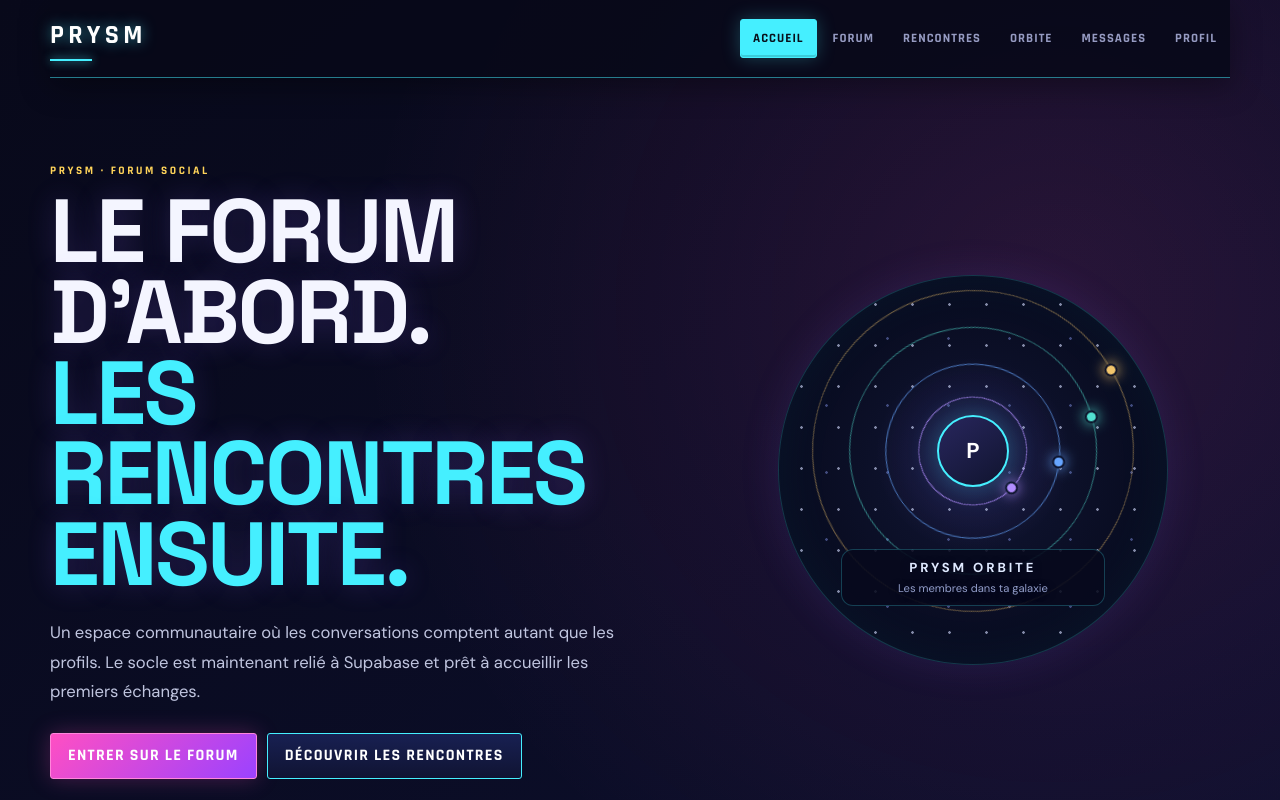
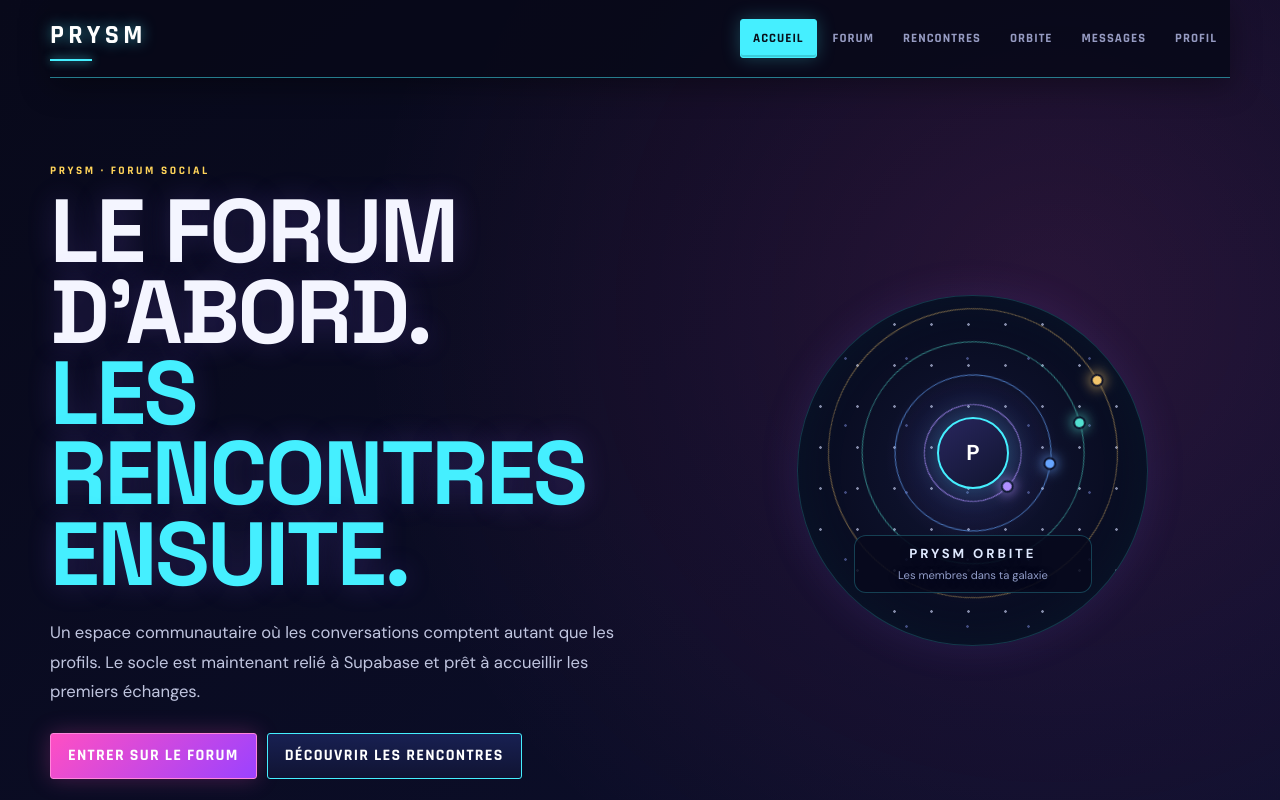
Before and after one commit to LadyOoscar/Prysm-forum, a Next.js app: page / in a window 1280 px wide. Shown: the top 800 px of the page. Built offline with nearby package versions, Linux system fonts and the light colour scheme; no server answers; the database is empty.

Commit message:
Reduce homepage Orbite visual by 10 percent

```diff
--- a/app/globals.css
+++ b/app/globals.css
@@ -318,7 +318,7 @@ input:focus,textarea:focus,select:focus{box-shadow:0 0 0 2px rgba(69,239,255,.1)
 
 
 /* PRYSM ORBITE homepage hero */
-.home-orbit{position:relative;display:block;align-self:center;width:min(100%,390px);aspect-ratio:1;margin:0 auto;overflow:hidden;border:1px solid rgba(69,239,255,.2);border-radius:50%;background:radial-gradient(circle at 50% 46%,rgba(139,98,255,.18),transparent 34%),radial-gradient(circle at 50% 50%,#111634,#070a1d 75%);box-shadow:inset 0 0 55px rgba(69,239,255,.06),0 0 42px rgba(139,98,255,.12);text-decoration:none}
+.home-orbit{position:relative;display:block;align-self:center;width:min(100%,351px);aspect-ratio:1;margin:0 auto;overflow:hidden;border:1px solid rgba(69,239,255,.2);border-radius:50%;background:radial-gradient(circle at 50% 46%,rgba(139,98,255,.18),transparent 34%),radial-gradient(circle at 50% 50%,#111634,#070a1d 75%);box-shadow:inset 0 0 55px rgba(69,239,255,.06),0 0 42px rgba(139,98,255,.12);text-decoration:none}
 .home-orbit-stars{position:absolute;inset:0;opacity:.6;background-image:radial-gradient(#d4dcff 1px,transparent 1.5px),radial-gradient(#6674ba 1px,transparent 1.5px);background-size:37px 41px,61px 67px;background-position:4px 8px,17px 29px;pointer-events:none}
 .home-orbit-ring{position:absolute;left:50%;top:45%;display:block;aspect-ratio:1;border:1px solid rgba(181,140,255,.52);border-radius:50%;transform:translate(-50%,-50%);animation:home-orbit-rotation 30s linear infinite}
 .home-orbit-ring-1{width:28%;border-color:rgba(181,140,255,.8);animation-duration:16s}
@@ -339,7 +339,7 @@ input:focus,textarea:focus,select:focus{box-shadow:0 0 0 2px rgba(69,239,255,.1)
 .home-orbit:hover{border-color:rgba(69,239,255,.55);box-shadow:inset 0 0 55px rgba(69,239,255,.09),0 0 50px rgba(139,98,255,.2)}
 @keyframes home-orbit-rotation{from{transform:translate(-50%,-50%) rotate(0deg)}to{transform:translate(-50%,-50%) rotate(360deg)}}
 @media(prefers-reduced-motion:reduce){.home-orbit-ring{animation:none!important}}
-@media(max-width:700px){.home-orbit{width:min(82vw,320px);margin:24px auto 0}.home-orbit-sun{width:58px;height:58px}}
+@media(max-width:700px){.home-orbit{width:min(73.8vw,288px);margin:24px auto 0}.home-orbit-sun{width:58px;height:58px}}
 
 
 /* Community calendar on the homepage */
```
